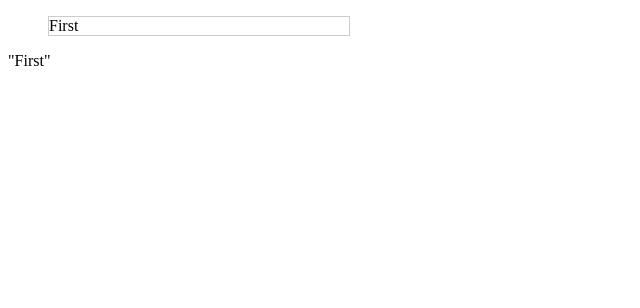
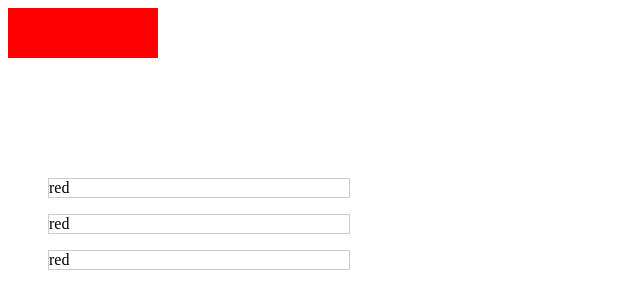
Before and after one commit to VladStepanov/t-shirt-constructor, a Vue app: page / in a window 1280 px wide. Shown: the top 308 px of the page, without its empty margins (0-640 px from the left). Built offline with nearby package versions, Linux system fonts and the light colour scheme.

Commit message:
Svg preview

```diff
--- a/src/App.vue
+++ b/src/App.vue
@@ -1,28 +1,56 @@
 <template>
   <div id="app">
-    <BaseSelect v-model='option' :options='options'></BaseSelect>
-    {{ JSON.stringify(option) }}
+    <MainScreen />
+    <BaseSelect v-model='head' :options='options'></BaseSelect>
+    <BaseSelect v-model='body' :options='options'></BaseSelect>
+    <BaseSelect v-model='sleeves' :options='options'></BaseSelect>
   </div>
 </template>
 
 <script>
 import BaseSelect from '@/components/BaseSelect'
+import MainScreen from '@/components/MainScreen'
 
 export default {
   name: 'App',
   components: {
-    BaseSelect
+    BaseSelect,
+    MainScreen
+  },
+  computed: {
+    head: {
+      get () { return this.$store.state.head },
+      set (val) {
+        this.$store.commit('SET_HEAD', val)
+      }
+    },
+    body: {
+      get () { return this.$store.state.body },
+      set (val) {
+        this.$store.commit('SET_BODY', val)
+      }
+    },
+    sleeves: {
+      get () { return this.$store.state.sleeves },
+      set (val) {
+        this.$store.commit('SET_SLEEVES', val)
+      }
+    }
   },
   data () {
     return {
       option: '',
       options: [
         {
-          title: 'First',
+          title: 'red',
           value: 'firstcode'
         },
         {
-          title: 'Second',
+          title: 'blue',
+          value: 'secondcode'
+        },
+        {
+          title: 'green',
           value: 'secondcode'
         }
       ]
--- /dev/null
+++ b/src/components/MainScreen.vue
@@ -0,0 +1,22 @@
+<template>
+  <svg>
+    <rect :fill='head' x='0' width='50' height='50'></rect>
+    <rect :fill='body' x='50' width='50' height='50'></rect>
+    <rect :fill='sleeves' x='100' width='50' height='50'></rect>
+  </svg>
+</template>
+
+<script>
+import { mapState } from 'vuex'
+
+export default {
+  name: 'MainScreen',
+  computed: {
+    ...mapState(['body', 'head', 'sleeves'])
+  }
+}
+</script>
+
+<style>
+
+</style>
--- a/src/store/index.js
+++ b/src/store/index.js
@@ -5,8 +5,14 @@ Vue.use(Vuex)
 
 export default new Vuex.Store({
   state: {
+    body: 'red',
+    head: 'blue',
+    sleeves: 'green'
   },
   mutations: {
+    SET_BODY: (state, bodyColor) => { state.body = bodyColor },
+    SET_HEAD: (state, headColor) => { state.head = headColor },
+    SET_SLEEVES: (state, sleevesColor) => { state.sleeves = sleevesColor }
   },
   actions: {
   },
```
